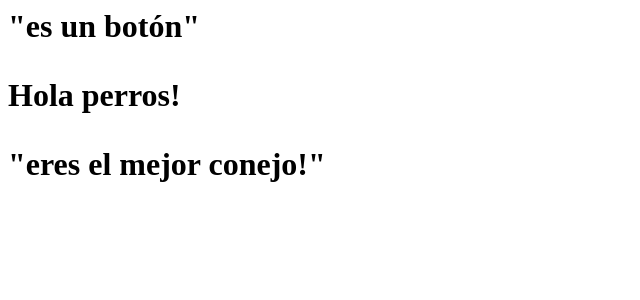
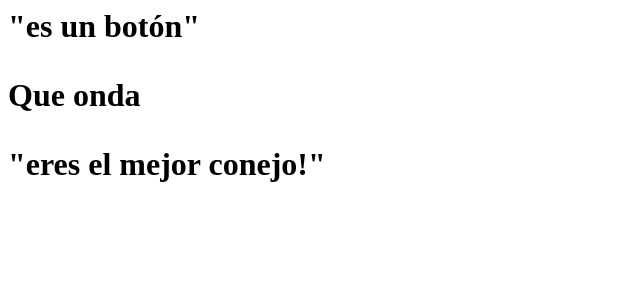
Before and after one commit to dianazavalaA/react-mqe6kr, a React (Create React App) app: page / in a window 1280 px wide. Shown: the top 300 px of the page, without its empty margins (0-640 px from the left). Built offline with nearby package versions, Linux system fonts and the light colour scheme.

Commit message:
1 file modified

```diff
--- a/src/index.js
+++ b/src/index.js
@@ -2,7 +2,7 @@ import React from 'react';
 import { render } from 'react-dom';
 
 const App = ()=>{
-  return <h1> <Button /> Hola perros! <Bunny/> </h1>
+  return <h1> <Button /> <Saludo /> <Bunny/> </h1>
 }
 
 function Button (){
@@ -13,4 +13,9 @@ const Bunny = ()=>{
   return <p> "eres el mejor conejo!" </p>
 }
 
+
+const Saludo = () =>{
+  return <p> Que onda</p>
+}
+
 render (<App />, document.getElementById('root'))
```
